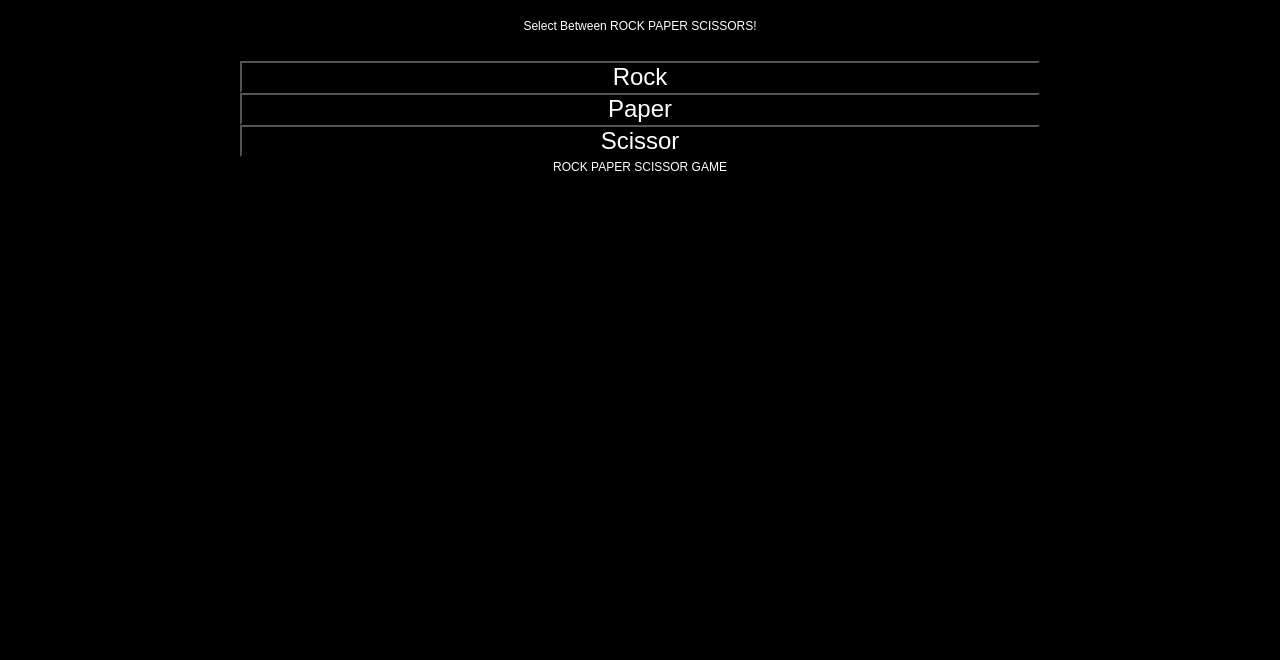
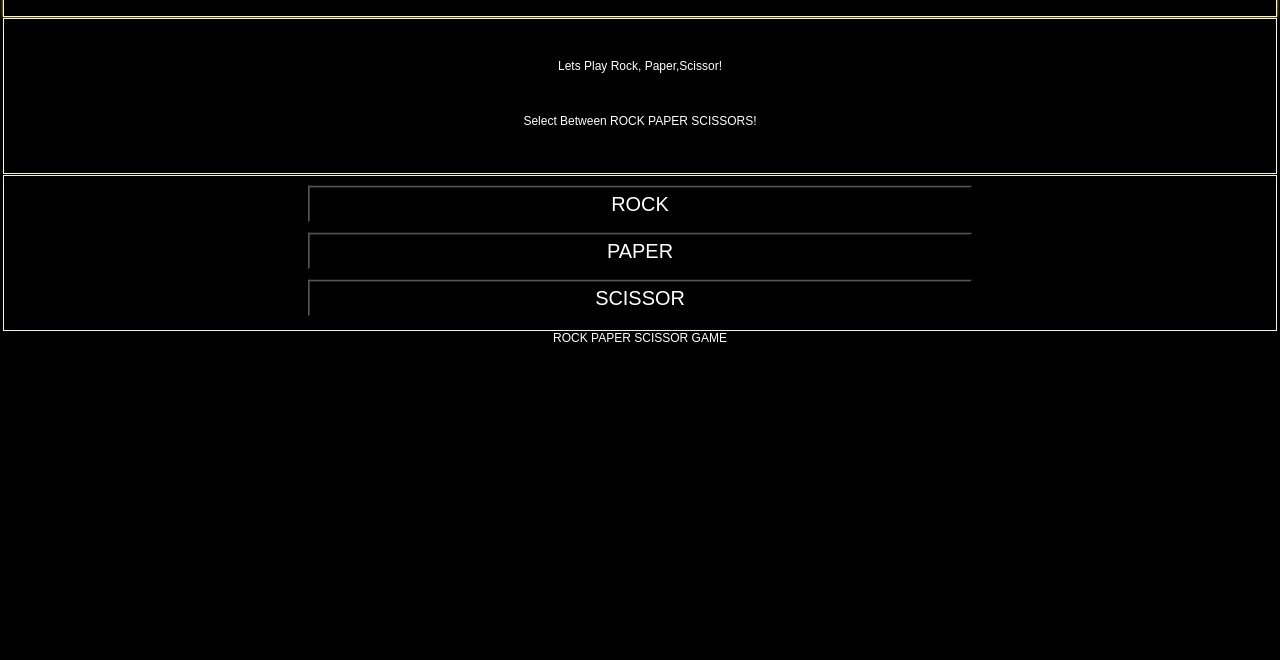
Before and after one commit to AmazingCrab/Project-02, a plain HTML site: page index.html in a window 1280 px wide. Shown: the part 140-800 px from the top of the page. Drawn offline with Linux system fonts and the light colour scheme.

Commit message:
Buttons Style Added + Section Size changed

```diff
--- a/style.css
+++ b/style.css
@@ -9,7 +9,7 @@ body{
     text-decoration:none;
 }
 #sectionLanguage, #sectionMain, #sectionButtons{
-    height: 94px;
+    height: 149px;
     padding: 0 0 5px 0;
     display: flex;
     flex-direction: column;
@@ -17,8 +17,8 @@ body{
     justify-content: space-evenly;
     background-color: black;
     margin: 1px 3px 0 3px;
+    border: 1px solid beige;
 }
-
 #containerLanguage{
     display: flex;
     flex-direction: row;
@@ -26,10 +26,9 @@ body{
     justify-content: center;
     gap: 18px;
     padding: 7px;
-    border: 1px solid beige;
 }
 
-h3,h2,h1, button,li,ul{
+h3,h2,h1, button{
     color: white;
     font-size: 12px;
     text-align: center;
@@ -38,6 +37,15 @@ h3,h2,h1, button,li,ul{
 ul{
     display: flex;
     flex-direction: column;
+    align-items: center;
+    justify-content: center;
+    gap: 3px;
+}
+button{
+    text-transform: uppercase;
+    padding: 6px 0;
+    width: 100vh;
+    scale: 0.83;
 }
 
 #flagSpanish, #flagEnglish{
@@ -46,7 +54,6 @@ ul{
     border-radius: 1px;
 }
 button{
-    width: 100vh;
     background-color:black;
     font-size: 24px;
 }
```
